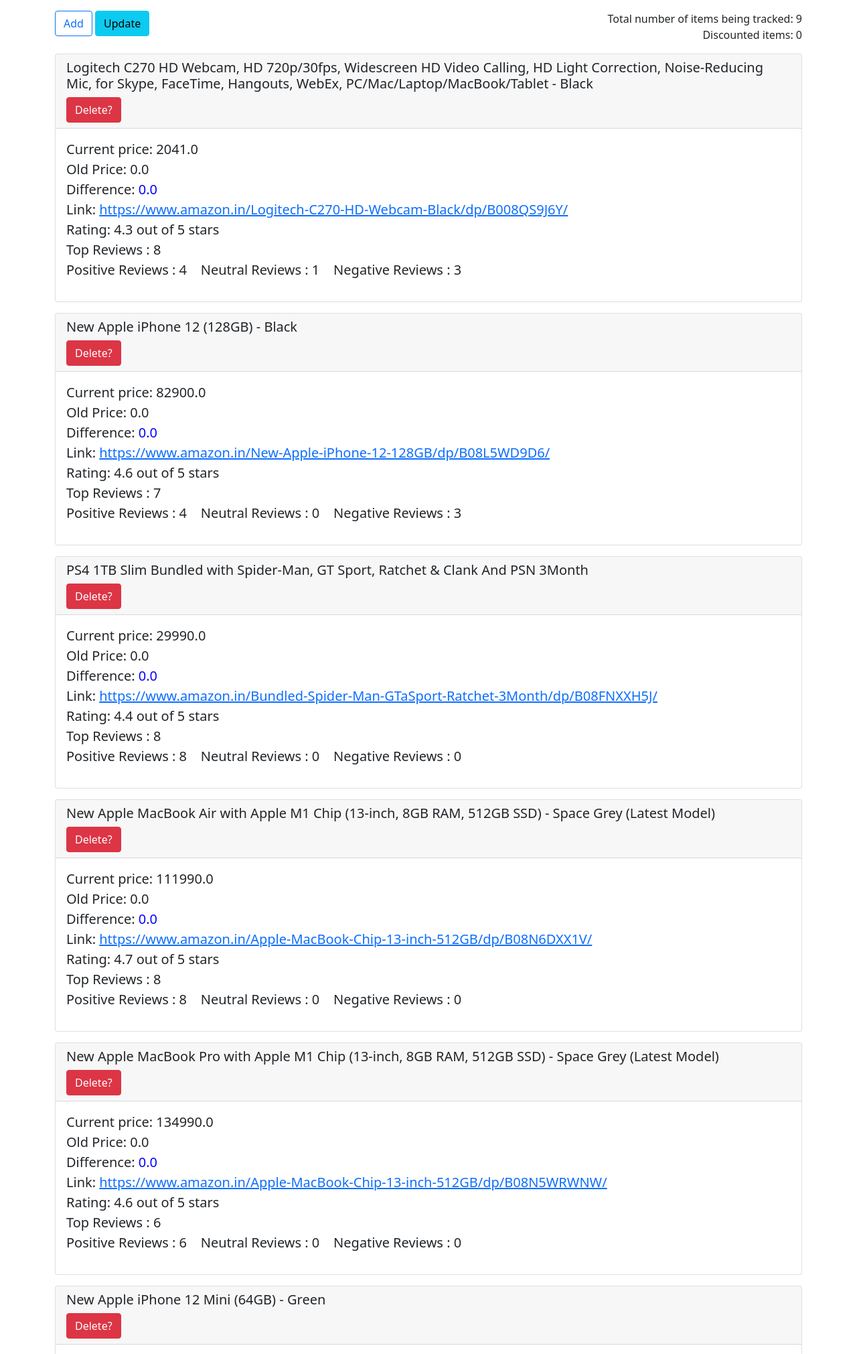
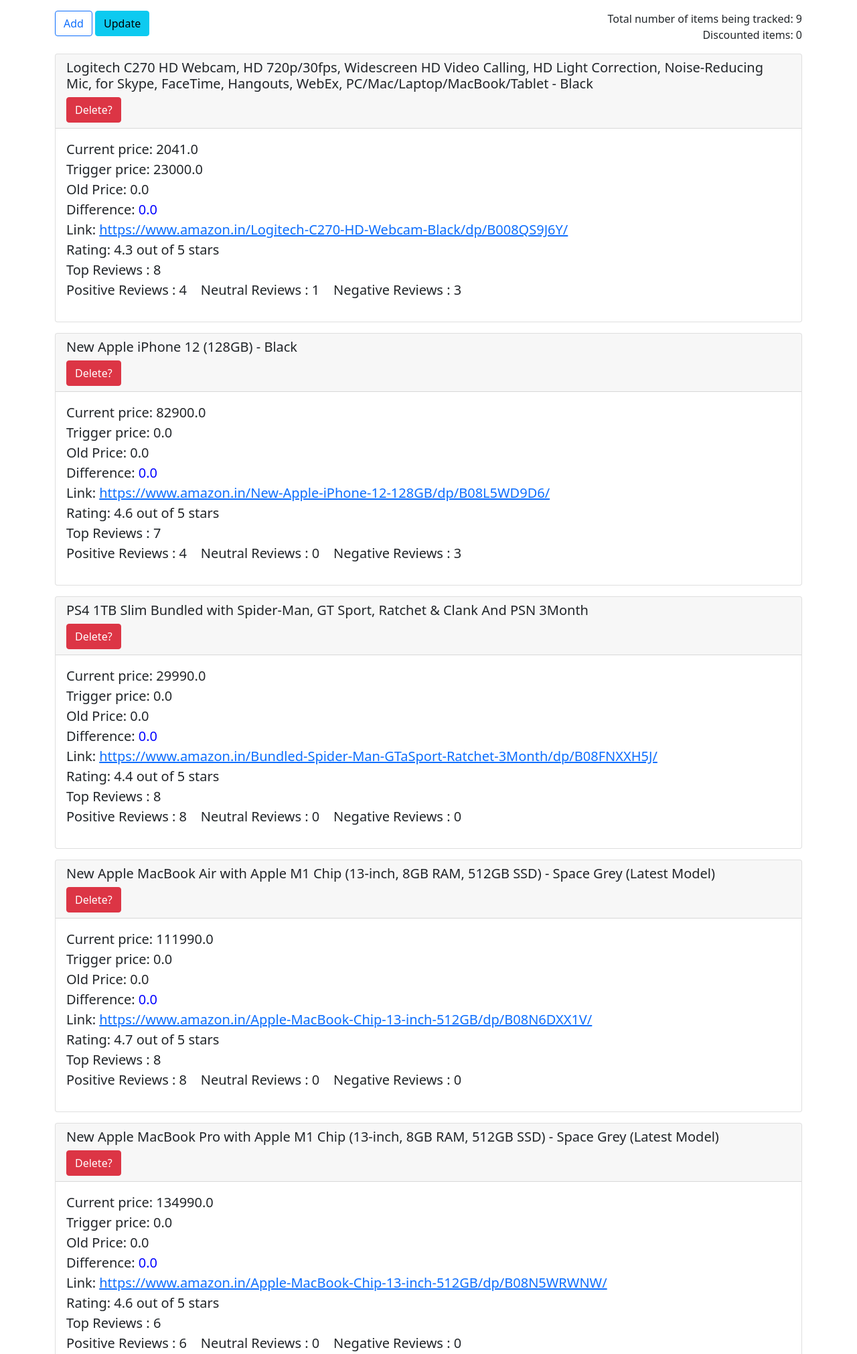
Before and after one commit to rachit98/Track_me_down, a Django app: page / in a window 1280 px wide. Shown: the top 2021 px of the page at 67% size. Run offline with Django 3.2, Linux system fonts and the light colour scheme; data comes from the database, SQL or seed files in the repository; both versions use the stored data as it was after the commit; some libraries are stand-ins or nearby versions.

Commit message:
trigger price

```diff
--- a/src/links/forms.py
+++ b/src/links/forms.py
@@ -4,4 +4,4 @@
 class AddLinkForm(forms.ModelForm):
     class Meta:
         model = Link
-        fields = ('url',)
+        fields = ('url','trigger')
--- a/src/links/models.py
+++ b/src/links/models.py
@@ -5,6 +5,7 @@
 class Link(models.Model):
     name = models.CharField(max_length=220,blank=True)
     url = models.URLField()
+    trigger = models.FloatField(blank=True,default=0)
     current_price = models.FloatField(blank=True)
     old_price = models.FloatField(default=0)
     price_difference = models.FloatField(default=0)
--- a/src/links/templates/links/main.html
+++ b/src/links/templates/links/main.html
@@ -47,6 +47,7 @@
                 <div class="card-body">
                    <div class="blockquote">
                         <div>Current price: {{item.current_price}}</div>
+                        <div>Trigger price: {{item.trigger}}</div>
                         <div>Old Price: {{item.old_price}}</div>
                         <div>Difference: {{item.price_difference|colorize}}</div>
                         <div>Link: <a href="{{item.url}}">{{item.url}}</a></div>
--- a/src/links/views.py
+++ b/src/links/views.py
@@ -49,5 +49,7 @@
 def update_prices(request):
     qs = Link.objects.all()
     for link in qs:
+        if link.trigger >= link.current_price:
+            print('Price reduced for ',link.name)
         link.save()
     return redirect('home')
```
Also changed, not shown: src/db.sqlite3, src/links/migrations/0004_link_trigger.py (added).
